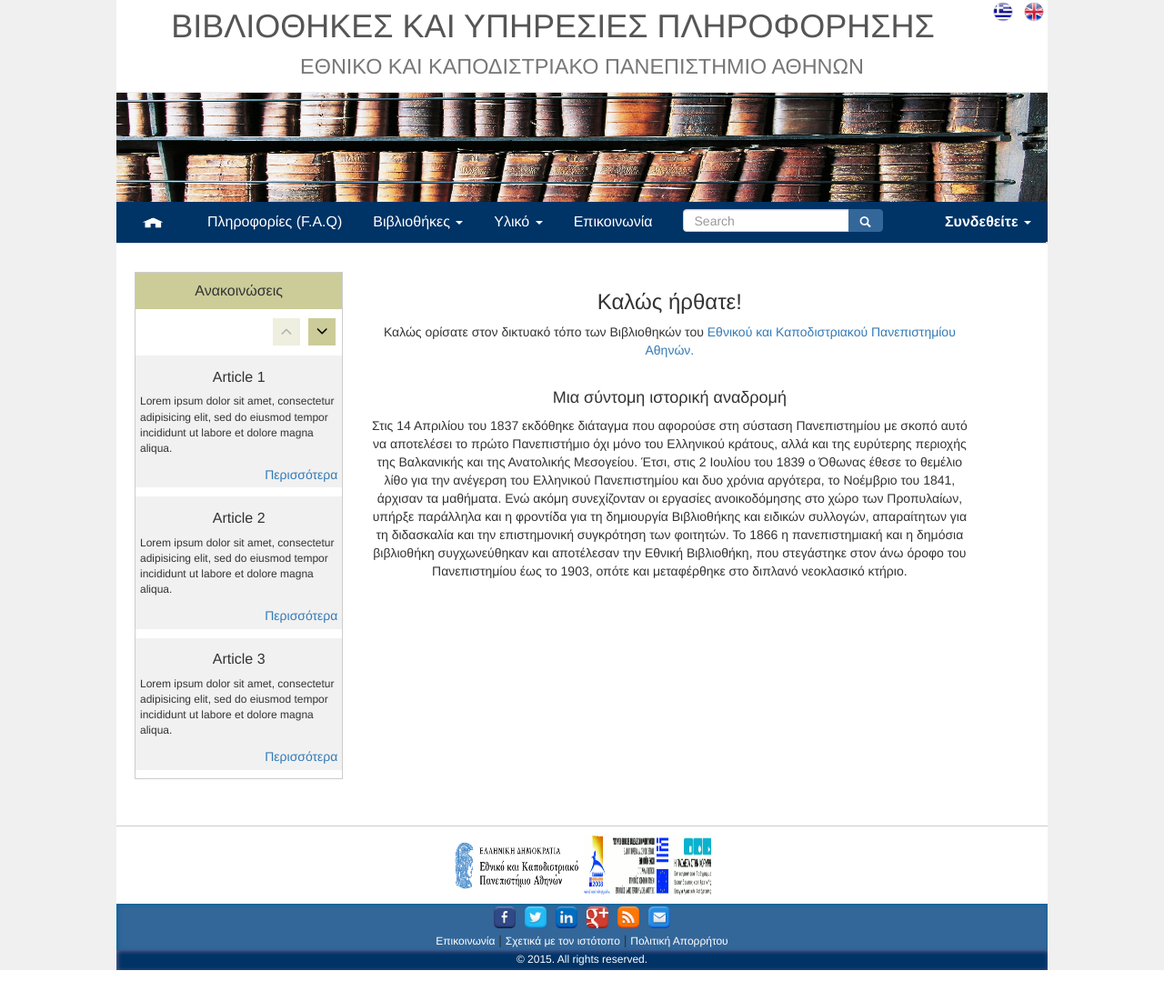
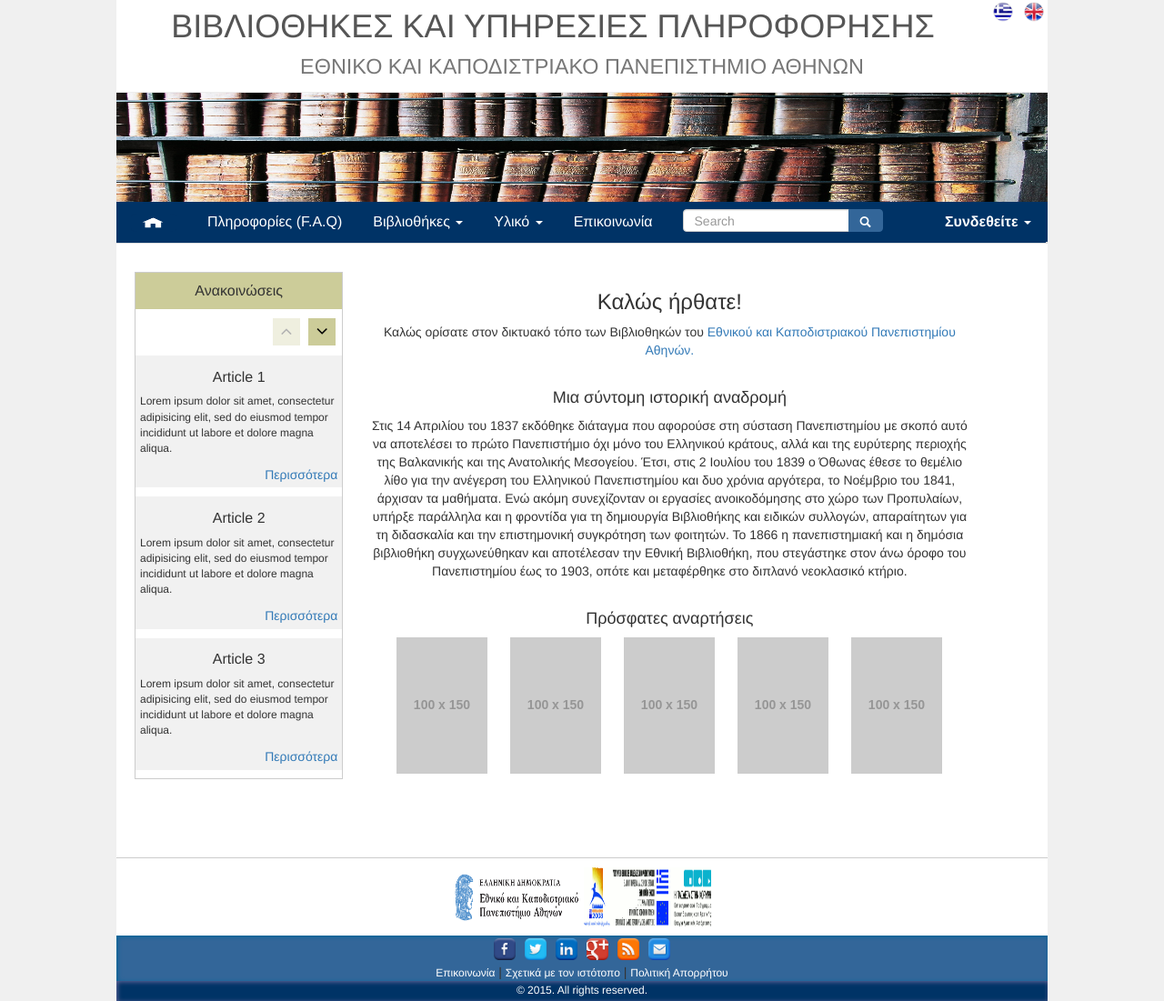
Before and after one commit to oddo-trisp/EAM_project, a PHP site: page / in a window 1280 px wide. Shown: the part 21-1122 px from the top of the page at 91% size. Before the commit the page ends 1088 px from the top, so only its background shows below. Run offline with PHP 8.4, Linux system fonts and the light colour scheme; grey boxes labelled with a size stand in for pictures from a placeholder-image service; some libraries are stand-ins or nearby versions.

Commit message:
recent books section

```diff
--- a/assets/css/index.css
+++ b/assets/css/index.css
@@ -37,6 +37,19 @@
 
 #wrapper .row .col-md-8 h4{
     margin-top: 5%;
+}
+
+#wrapper .row .col-md-8 .recent{
+    display: inline-block;
+    margin-left: 2%;
+    margin-right: 2%;
+}
+
+#wrapper .row .col-md-8 .recent .media-object{
+    display: inline;
+    padding-left: 10px;
+    padding-right: 10px;
+    cursor: pointer;
 }
 
 .verticalCarousel {
--- a/index.php
+++ b/index.php
@@ -81,6 +81,14 @@
                             Ενώ ακόμη συνεχίζονταν οι εργασίες ανοικοδόμησης στο χώρο των Προπυλαίων, υπήρξε παράλληλα και η φροντίδα για τη δημιουργία Βιβλιοθήκης και ειδικών συλλογών, απαραίτητων για τη διδασκαλία και την επιστημονική συγκρότηση των φοιτητών.
                             Το 1866 η πανεπιστημιακή και η δημόσια βιβλιοθήκη συγχωνεύθηκαν και αποτέλεσαν την Εθνική Βιβλιοθήκη, που στεγάστηκε στον άνω όροφο του Πανεπιστημίου έως το 1903, οπότε και μεταφέρθηκε στο διπλανό νεοκλασικό κτήριο.
                         </p>
+                        <h4> Πρόσφατες αναρτήσεις </p>
+                        <div class="recent">
+                            <img class="media-object" src="http://placehold.it/100x150"/>
+                            <img class="media-object" src="http://placehold.it/100x150"/>
+                            <img class="media-object" src="http://placehold.it/100x150"/>
+                            <img class="media-object" src="http://placehold.it/100x150"/>
+                            <img class="media-object" src="http://placehold.it/100x150"/>
+                        </div>
                     </div>
                     <div class="col-md-1">
                     </div>
```
